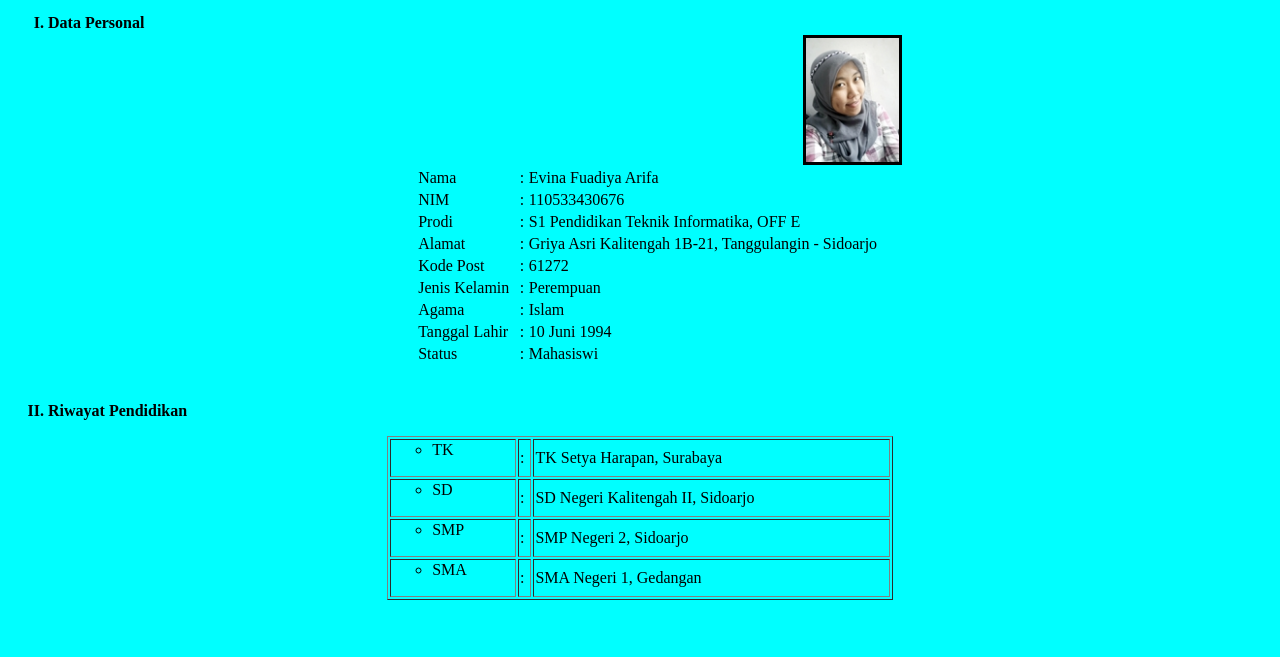
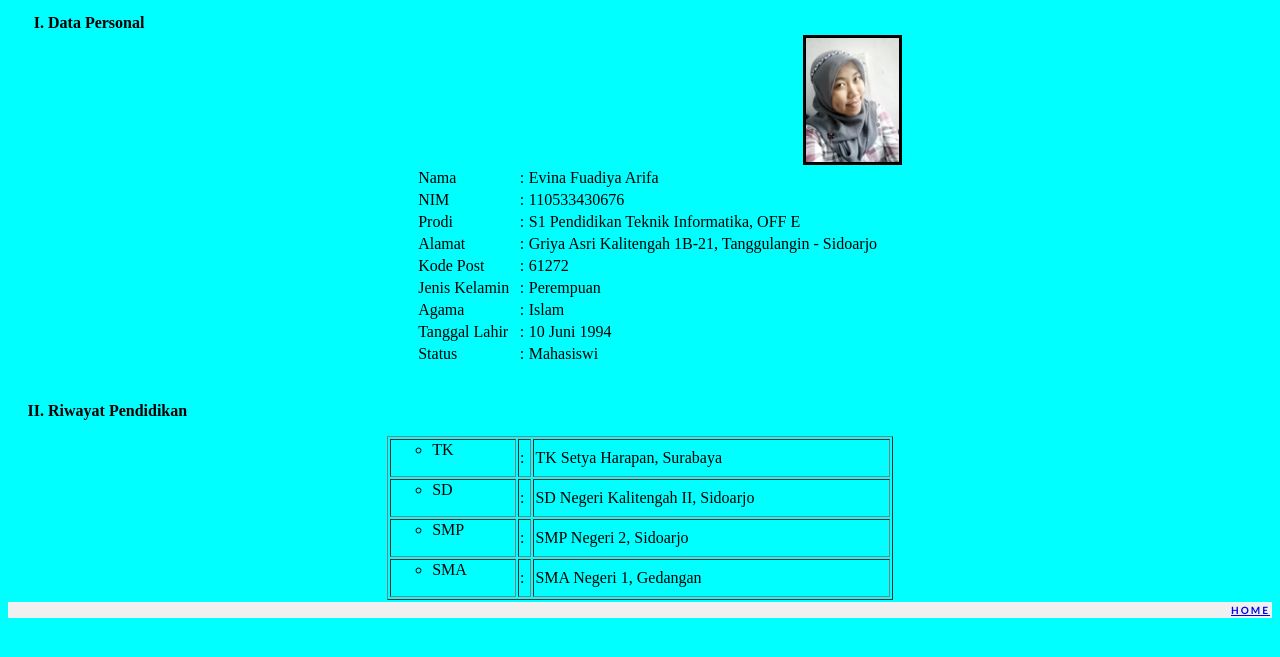
Before and after one commit to EvinaPhino/Webpage, a plain HTML site: page index.html in a window 1280 px wide. Shown: the part 65-722 px from the top of the page. Drawn offline with Linux system fonts and the light colour scheme.

Commit message:
Update index.html

```diff
--- a/index.html
+++ b/index.html
@@ -1,5 +1,21 @@
 <html>
  <head>
+ <style type="text/css">
+ .h2{
+font-family:trebuchet ms;
+text-transform:uppercase;
+font-size:10px;
+text-align:left;
+padding:2px 2px 2px 25px;
+color:#fff;
+letter-spacing:2px;
+background:#f0f0f0;
+margin-top:2px;
+margin-bottom:10px;
+text-align: right;
+}
+ </style>
+
  <title>Curriculum Vitae</title>
  </head>
  <body>
@@ -82,5 +98,6 @@
              <td> SMA Negeri 1, Gedangan </td></ul>
      </tr>
  </table>
+ <div class="h2"><font color="black"><a href='index.html'>Home</a></font></div>
  </body>
  </html>
```
